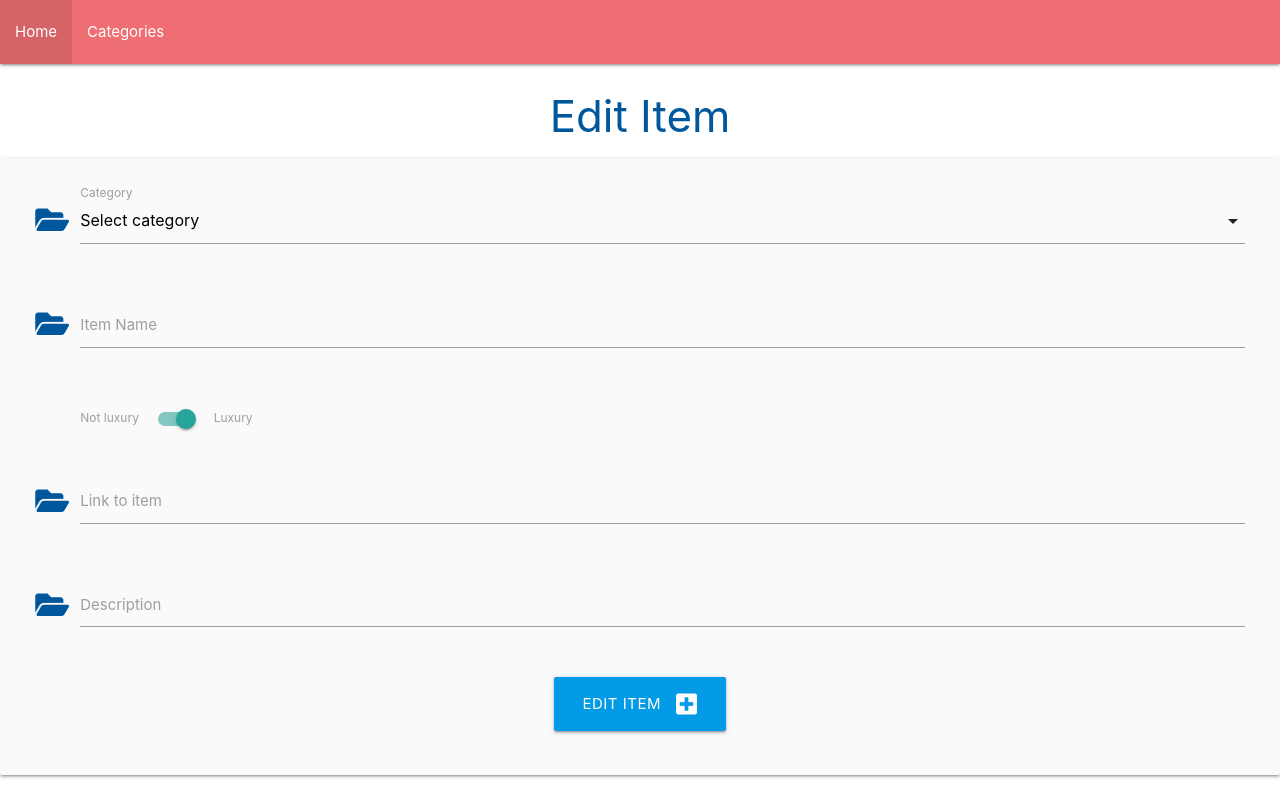
After one commit to mutkovicova/personal-wishlist-project3, a Flask app: template wishlist/templates/edit_item.html in a window 1280 px wide. The commit adds this page. Run offline with Flask 2, Linux system fonts and the light colour scheme; the template is opened without the code that fills it, so the values that code supplies are empty.

Commit message:
added functionality edit and delete items

```diff
--- a/wishlist/static/css/style.css
+++ b/wishlist/static/css/style.css
@@ -1,3 +1,7 @@
 .extra-left-margin {
     margin-left: 3rem;
 }
+
+.button-content {
+    min-height: 90px;
+}
--- /dev/null
+++ b/wishlist/templates/edit_item.html
@@ -0,0 +1,81 @@
+{% extends "base.html" %}
+
+{% block container %}
+
+<h3 class="light-blue-text text-darken-4 center-align">Edit Item</h3>
+
+<div class="row card-panel grey lighten-5">
+    <form class="col s12" method="POST" action="{{ url_for('edit_item', id=item.id) }}">
+        <!-- category name -->
+        <div class="row">
+            <div class="input-field col s12">
+                <i class="fas fa-folder-open prefix light-blue-text text-darken-4"></i>
+                <select id="category_id" name="category_id" class="validate" required>
+                    <option value="" disabled>Select category</option>
+                    {% for category in categories %}
+                    {% if category==item.category %}
+                    <option value="{{ category.id }}" selected>{{ category.name }}</option>
+                    {% else %}
+                    <option value="{{ category.id }}">{{ category.name }}</option>
+                    {% endif %}
+                    {% endfor %}
+                </select>
+                <label for="category_id">Category</label>
+            </div>
+        </div>
+        <!-- item name -->
+        <div class="row">
+            <div class="input-field col s12">
+                <i class="fas fa-folder-open prefix light-blue-text text-darken-4"></i>
+                <input id="item_name" name="item_name" minlength="3" maxlength="50" type="text" class="validate"
+                    value="{{ item.item_name }}" required>
+                <label for="item_name">Item Name</label>
+            </div>
+        </div>
+        <!-- is_luxury input -->
+        <div class="row">
+            <div class="input-field col s12">
+                <!-- Switch -->
+                <div class="switch extra-left-margin">
+                    <label for="is_luxury">
+                        Not luxury
+                        {% if item.is_luxury==False %}
+                        <input id="is_luxury" name="is_luxury" type="checkbox">
+                        {% else %}
+                        <input id="is_luxury" name="is_luxury" type="checkbox" checked>
+                        {% endif %}
+                        <span class="lever"></span>
+                        Luxury
+                    </label>
+                </div>
+            </div>
+        </div>
+        <!-- link to item -->
+        <div class="row">
+            <div class="input-field col s12">
+                <i class="fas fa-folder-open prefix light-blue-text text-darken-4"></i>
+                <input id="link" name="link" type="text" class="validate" value="{{ item.link }}">
+                <label for="link">Link to item</label>
+            </div>
+        </div>
+        <!-- description of item -->
+        <div class="row">
+            <div class="input-field col s12">
+                <i class="fas fa-folder-open prefix light-blue-text text-darken-4"></i>
+                <textarea id="description" name="description" class="materialize-textarea"
+                    required>{{ item.description }}</textarea>
+                <label for="description">Description</label>
+            </div>
+        </div>
+        <!-- submit button -->
+        <div class="row">
+            <div class="col s12 center-align">
+                <button type="submit" class="btn-large light-blue darken-1">
+                    Edit Item <i class="fas fa-plus-square right"></i>
+                </button>
+            </div>
+        </div>
+    </form>
+</div>
+
+{% endblock %}
```
Also changed, not shown: wishlist/routes.py (+22 -0 lines), wishlist/templates/items.html (+16 -4 lines), README.md.
